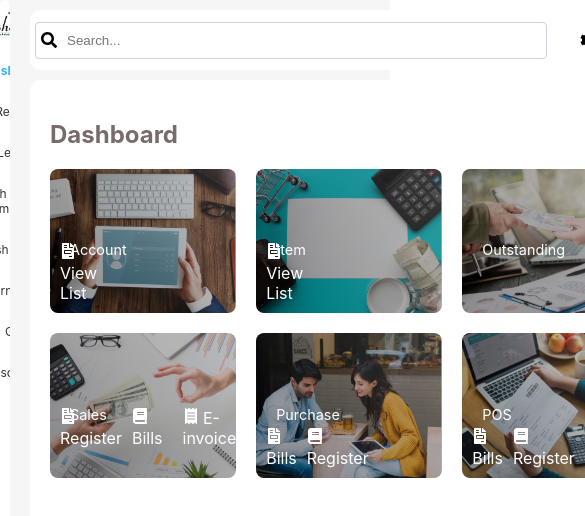
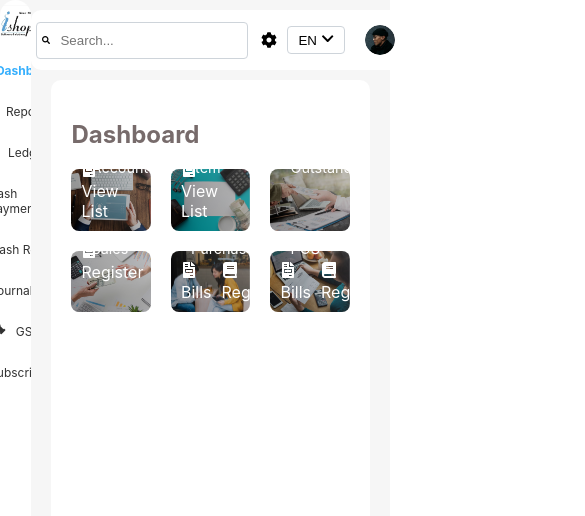
Before and after one commit to Ishop-software/iShopBillingSoftware, a React (Create React App) app: page / in a window 390 px wide. Shown: the top 516 px of the page, 585 px wide, since content can reach past the window. Built offline with nearby package versions, Linux system fonts and the light colour scheme.

Commit message:
image add

```diff
--- a/src/Pages/homesite/homesite.css
+++ b/src/Pages/homesite/homesite.css
@@ -2,13 +2,13 @@
 .container {
   display: flex;
   background-color: #f6f6f6;
-    min-height: 100vh; /* Ensures container takes full height */
+  min-height: 100vh;
 }
 
 /* Left Sidebar Styling */
 .left-div {
   width: 200px;
-    height: 100%; /* Full height of the viewport */
+  height: 100%;
   background-color: white;
   display: flex;
   flex-direction: column;
@@ -16,7 +16,7 @@
   padding: 20px;
   box-shadow: 2px 0 5px rgba(0, 0, 0, 0.1);
   border-radius: 20px;
-    position: fixed; /* Keeps it fixed on the left side */
+  position: fixed;
   top: 0;
   left: 0;
   overflow-y: auto;
@@ -64,7 +64,7 @@
 
 /* Main Content Area */
 .rightDiv {
-    margin-left: 220px; /* Space for fixed left-div */
+  margin-left: 220px;
   flex: 1;
   display: flex;
   flex-direction: column;
@@ -94,7 +94,7 @@
   gap: 20px;
   width: 100%;
   max-width: 1200px;
-    margin: 0 auto; /* Centers the grid */
+  margin: 0 auto;
 }
 
 /* Card Styling */
@@ -168,7 +168,7 @@
   display: flex;
   justify-content: space-between;
   align-items: center;
-    background-color: white; /* Adjust as needed */
+  background-color: white;
   padding: 10px 20px;
   height: 50px;
   width: 1200px;
@@ -258,7 +258,19 @@
   background-color: #ddd;
 }
 
+
+
 /* Responsive Styles */
+@media (max-width: 1200px) {
+  .top-div {
+    width: calc(100% - 240px);
+  }
+
+  .search-bar {
+    width: 400px;
+  }
+}
+
 @media (max-width: 1024px) {
   .left-div {
     width: 150px;
@@ -275,11 +287,15 @@
   }
 
   .top-div {
-      width: calc(100% - 170px); /* Adjust width to accommodate left-div */
+    width: calc(100% - 170px);
   }
 
   .rightDiv {
-      margin-left: 170px; /* Space for left-div */
+    margin-left: 170px;
+  }
+
+  .search-bar {
+    width: 300px;
   }
 }
 
@@ -310,11 +326,16 @@
   }
 
   .top-div {
-      width: 100%; /* Full width on mobile */
+    width: 100%;
+    margin-left: 0;
   }
 
   .rightDiv {
-      margin-left: 0; /* Remove margin on mobile */
+    margin-left: 0;
+  }
+
+  .search-bar {
+    width: 250px;
   }
 }
 
@@ -334,10 +355,14 @@
   }
 
   .top-div {
-      padding: 5px; /* Adjust padding for smaller screens */
+    padding: 5px;
   }
 
   .rightDiv {
-      margin-left: 0; /* Remove margin on mobile */
+    margin-left: 0;
+  }
+
+  .search-bar {
+    width: 200px;
   }
 }
```
Lines whose indentation alone changed are shown as unchanged.
